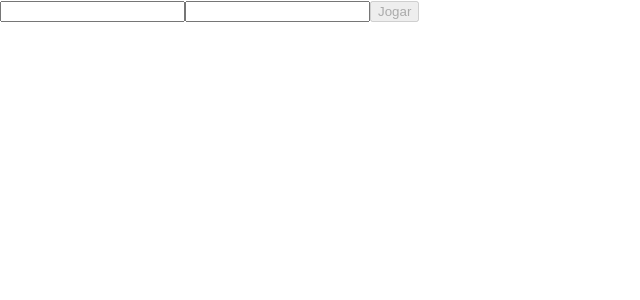
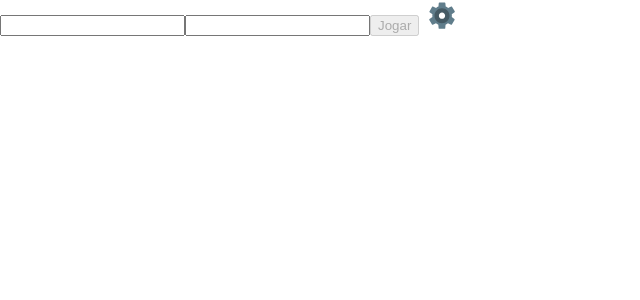
Before and after one commit to gemaquejr/trivia-react-redux, a React (Create React App) app: page / in a window 1280 px wide. Shown: the top 300 px of the page, without its empty margins (0-640 px from the left). Built offline with nearby package versions, Linux system fonts and the light colour scheme.

Commit message:
feat: settings button

```diff
--- a/package.json
+++ b/package.json
@@ -8,6 +8,7 @@
     "crypto-js": "^4.0.0",
     "react": "^16.12.0",
     "react-dom": "^16.12.0",
+    "react-icons": "^4.3.1",
     "react-redux": "^7.2.0",
     "react-router-dom": "^5.1.2",
     "react-scripts": "3.4.1",
--- a/src/App.js
+++ b/src/App.js
@@ -3,12 +3,14 @@ import './App.css';
 import { Route, Switch } from 'react-router-dom';
 import Login from './pages/Login';
 import InGame from './pages/InGame';
+import Settings from './pages/Settings';
 
 export default function App() {
   return (
     <Switch>
-      <Route exact path="/" component={ Login } />
-      <Route path="/ingame" component={ InGame } />
+      <Route exact path="/" render={ (props) => <Login { ...props } /> } />
+      <Route path="/ingame" render={ (props) => <InGame { ...props } /> } />
+      <Route path="/settings" render={ (props) => <Settings { ...props } /> } />
     </Switch>
   );
 }
--- /dev/null
+++ b/src/components/SettingsBtn/index.jsx
@@ -0,0 +1,20 @@
+import React from 'react';
+import { FcSettings } from 'react-icons/fc';
+import PropTypes from 'prop-types';
+
+export default class SettingsBtn extends React.Component {
+  render() {
+    const { history } = this.props;
+    return (
+      <FcSettings
+        data-testid="btn-settings"
+        onClick={ () => history.push('/settings') }
+        style={ { cursor: 'pointer', marginLeft: '8px', width: '30px', height: '30px' } }
+      />
+    );
+  }
+}
+
+SettingsBtn.propTypes = {
+  history: PropTypes.objectOf,
+}.isRequired;
--- a/src/pages/Login.jsx
+++ b/src/pages/Login.jsx
@@ -1,8 +1,9 @@
 import React from 'react';
 import { Link } from 'react-router-dom';
 import { connect } from 'react-redux';
-import propTypes from 'prop-types';
+import PropTypes from 'prop-types';
 import { getToken } from '../actions';
+import SettingsBtn from '../components/SettingsBtn';
 
 class Login extends React.Component {
   constructor() {
@@ -35,7 +36,7 @@ class Login extends React.Component {
 
   render() {
     const { name, email, disableBtn } = this.state;
-    const { payload } = this.props;
+    const { payload, history } = this.props;
     return (
       <>
         <input
@@ -62,14 +63,16 @@ class Login extends React.Component {
             Jogar
           </button>
         </Link>
+        <SettingsBtn history={ history } />
       </>
     );
   }
 }
 
 Login.propTypes = {
-  payload: propTypes.func.isRequired,
-};
+  payload: PropTypes.func,
+  history: PropTypes.objectOf,
+}.isRequired;
 const mapDispatchToProps = (dispatch) => ({
 
   payload: () => dispatch(getToken()),
--- /dev/null
+++ b/src/pages/Settings.jsx
@@ -0,0 +1,7 @@
+import React from 'react';
+
+export default class Settings extends React.Component {
+  render() {
+    return (<h1 data-testid="settings-title">Configurações</h1>);
+  }
+}
```
Also changed, not shown: 1 other file (tests, documents, lock files or other folders).
